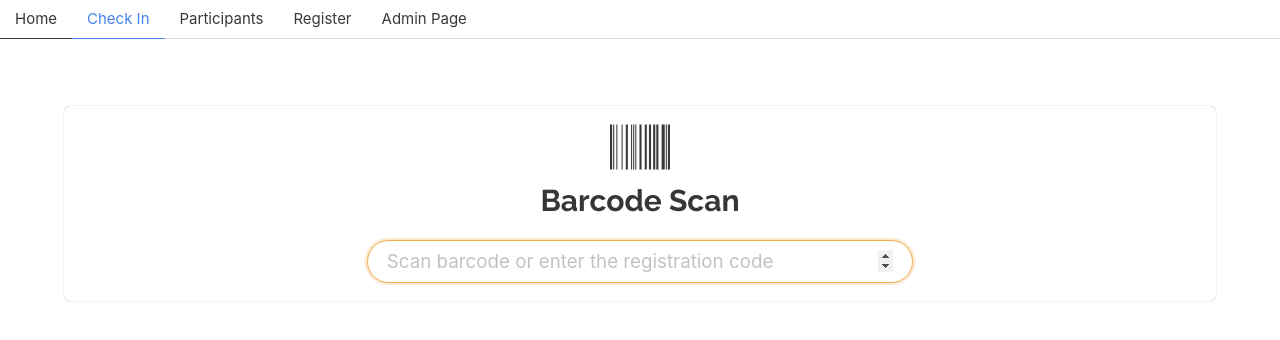
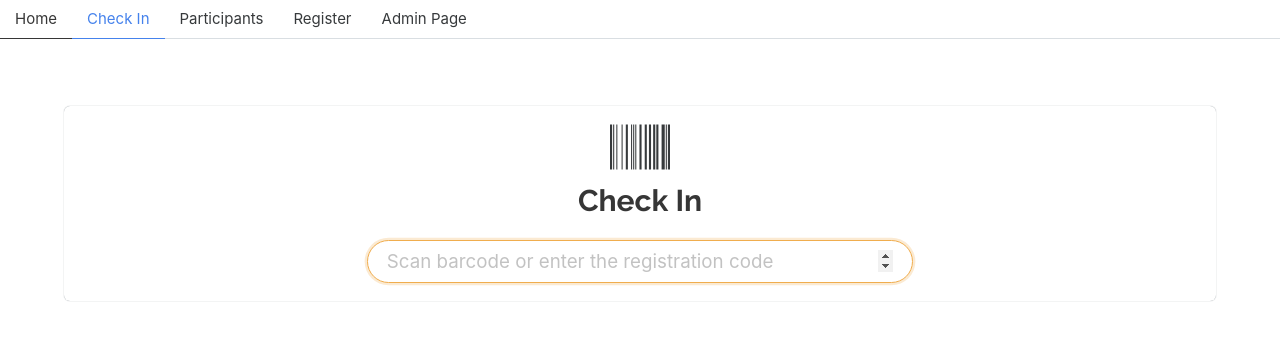
Before and after one commit to likit/anherf, a Flask app: page /register/scan in a window 1280 px wide. Shown: the top 340 px of the page. Run offline with Flask 2, Linux system fonts and the light colour scheme; some libraries are stand-ins or nearby versions.

Commit message:
renamed the title of the barcode page to check in

```diff
--- a/app/templates/barcode.html
+++ b/app/templates/barcode.html
@@ -16,7 +16,7 @@
             <span class="icon is-large">
                 <i class="fas fa-barcode fa-4x"></i>
             </span><br>
-            <h1 class="title">Barcode Scan</h1>
+            <h1 class="title">Check In</h1>
         </div>
         <br>
         <div class="columns">
```
